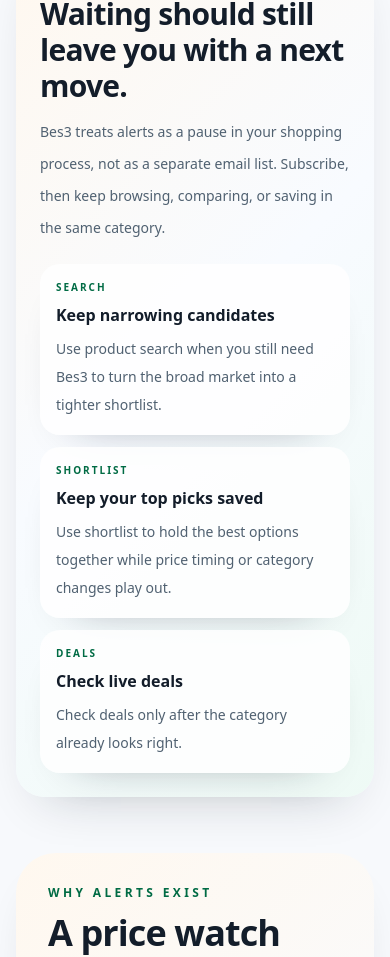
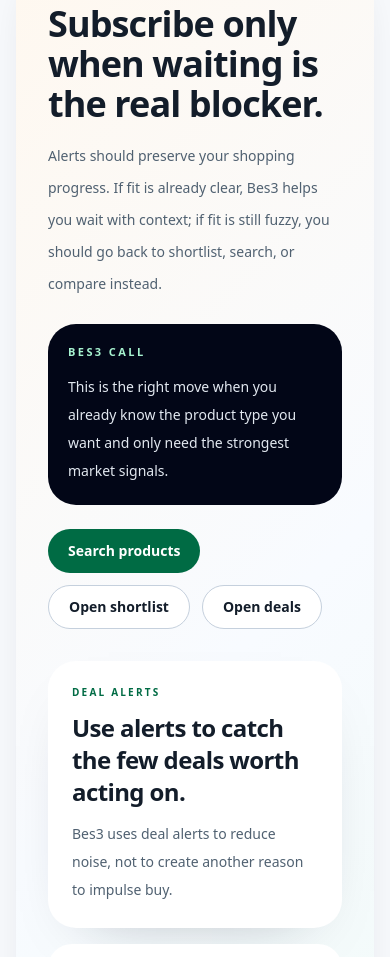
Before and after one commit to xxrenzhe/bes3, a Next.js app: page /newsletter in a window 390 px wide. Shown: the part 1464-2421 px from the top of the page. Built offline with nearby package versions, Linux system fonts and the light colour scheme; no server answers; the database is empty.

Commit message:
Land PMFrame timing decision panels

```diff
--- a/src/app/deals/page.tsx
+++ b/src/app/deals/page.tsx
@@ -6,6 +6,7 @@
 import { PrimaryCta } from '@/components/site/PrimaryCta'
 import { StructuredData } from '@/components/site/StructuredData'
 import { ShortlistActionBar } from '@/components/site/ShortlistActionBar'
+import { TimingDecisionPanel } from '@/components/site/TimingDecisionPanel'
 import { formatEditorialDate, getCategoryLabel, getFreshnessLabel } from '@/lib/editorial'
 import { buildPageMetadata } from '@/lib/metadata'
 import { buildMerchantExitPath } from '@/lib/merchant-links'
@@ -258,38 +259,16 @@
     }
   )
 
-  const dealsRoutes = [
-    {
-      eyebrow: 'Validate',
-      title: leadProduct?.slug ? 'Open the lead product page' : 'Recheck product fit',
-      description: 'Deals should be the last push, not the first filter. Recheck product fit before a discount pushes you toward the wrong item.',
-      href: leadProduct?.slug ? `/products/${leadProduct.slug}` : '/directory',
-      label: leadProduct?.slug ? 'Open product page' : 'Browse categories'
-    },
-    {
-      eyebrow: 'Save',
-      title: 'Keep top picks in shortlist',
-      description: 'Use shortlist to keep the good options together so a price move does not wipe out your comparison work.',
-      href: '/shortlist',
-      label: 'Open shortlist'
-    },
-    {
-      eyebrow: 'Watch',
-      title: leadProduct?.category ? `Track ${getCategoryLabel(leadProduct.category)}` : 'Start price alerts',
-      description: 'If the current deal is close but not quite right, set an alert rather than buying under pressure.',
-      href: leadProduct?.category
-        ? `/newsletter?intent=price-alert&category=${encodeURIComponent(leadProduct.category)}&cadence=priority`
-        : '/newsletter?intent=deals&cadence=priority',
-      label: 'Start price alert'
-    },
-    {
-      eyebrow: 'Explore',
-      title: 'Go back to categories',
-      description: 'When the discount looks better than the product fit, go back to category pages and keep the decision grounded.',
-      href: '/directory',
-      label: 'Browse categories'
-    }
-  ]
+  const leadSignalTone = leadDeal?.signal.id === 'buy-now' ? 'positive' : leadDeal?.signal.id === 'watch' ? 'warning' : 'default'
+  const leadDecisionText = !leadDeal
+    ? 'Use deals only after product fit is already clear. When timing is still fuzzy, shortlist and alerts beat impulse.'
+    : leadDeal.signal.id === 'buy-now'
+      ? 'The lead deal is sitting in one of the better tracked windows right now. If product fit is already clear, this is where checking the store price makes sense.'
+      : leadDeal.signal.id === 'good-value'
+        ? 'The lead deal is reasonable, but not a must-buy moment by itself. Save or compare if the product still needs one more decision pass.'
+        : leadDeal.signal.id === 'watch'
+          ? 'The discount exists, but the timing is still weak relative to the tracked range. This is a watch situation, not a rush situation.'
+          : 'Bes3 still needs more price history before it can turn this deal into a strong timing recommendation.'
 
   return (
     <PublicShell>
@@ -327,40 +306,54 @@
         </section>
 
         <section className="mx-auto max-w-7xl px-4 sm:px-6 lg:px-8">
-          <div className="rounded-[2.5rem] bg-[linear-gradient(135deg,#fff8ef_0%,#f8fbff_48%,#eefaf5_100%)] p-8 shadow-panel sm:p-10">
-            <div className="grid gap-8 xl:grid-cols-[1fr_0.95fr] xl:items-start">
-              <div>
-                <p className="editorial-kicker">How To Use Deals</p>
-                <h2 className="mt-3 font-[var(--font-display)] text-4xl font-black tracking-tight text-foreground">
-                  Let the price window guide timing, not just emotion.
-                </h2>
-                <p className="mt-4 max-w-3xl text-sm leading-8 text-muted-foreground">
-                  The right deal page should answer two questions fast: is the product still a fit, and is the current price actually good relative to the tracked range?
-                </p>
-                <div className="mt-6 rounded-[1.75rem] bg-slate-950 p-5 text-white">
-                  <p className="text-[11px] font-semibold uppercase tracking-[0.22em] text-emerald-200">Best next step</p>
-                  <p className="mt-3 text-sm leading-7 text-slate-200">
-                    Buy now only when product fit is already clear and the current offer sits near the best tracked part of the price window. Otherwise save it or start an alert.
-                  </p>
-                </div>
-              </div>
-
-              <div className="grid gap-4 sm:grid-cols-2">
-                {dealsRoutes.map((route) => (
-                  <Link
-                    key={route.title}
-                    href={route.href}
-                    className="rounded-[1.75rem] bg-white p-6 shadow-[0_24px_60px_-40px_rgba(15,23,42,0.35)] transition-transform hover:-translate-y-1"
-                  >
-                    <p className="text-[10px] font-bold uppercase tracking-[0.2em] text-primary">{route.eyebrow}</p>
-                    <h2 className="mt-3 font-[var(--font-display)] text-2xl font-black tracking-tight text-foreground">{route.title}</h2>
-                    <p className="mt-3 text-sm leading-7 text-muted-foreground">{route.description}</p>
-                    <p className="mt-5 text-sm font-semibold text-primary">{route.label} →</p>
-                  </Link>
-                ))}
-              </div>
-            </div>
-          </div>
+          <TimingDecisionPanel
+            eyebrow="Buy Or Wait"
+            title={leadProduct ? `Should you move on ${leadProduct.productName} now?` : 'Should you buy now or keep watching?'}
+            description="The deals page should surface the strongest live timing signal, then route you toward product validation, shortlist, or watch mode without emotional overreaction."
+            signalBadge={leadDeal?.signal.badge || 'Deals workflow'}
+            signalTitle={leadDeal?.signal.title || 'Use the tracked window before acting on a discount.'}
+            signalDescription={leadDeal?.signal.description || 'A live deal only matters after product fit is already clear. Otherwise it is just another distraction.'}
+            decisionText={leadDecisionText}
+            priceHistory={leadDeal?.priceHistory}
+            fallbackPrice={leadProduct?.bestOffer?.priceAmount ?? leadProduct?.priceAmount}
+            fallbackCurrency={leadProduct?.bestOffer?.priceCurrency || leadProduct?.priceCurrency || 'USD'}
+            tone={leadSignalTone}
+            metrics={[
+              {
+                label: 'Deals in view',
+                value: String(products.length),
+                note: 'Current results after filters.'
+              },
+              {
+                label: 'Buy window',
+                value: String(signalCounts['buy-now']),
+                note: 'Deals currently sitting near the best tracked range.'
+              },
+              {
+                label: 'Wait signals',
+                value: String(signalCounts.watch),
+                note: 'Deals that still look expensive relative to the tracked window.'
+              }
+            ]}
+            actions={[
+              {
+                href: leadProduct?.slug ? `/products/${leadProduct.slug}` : '/directory',
+                label: leadProduct?.slug ? 'Open lead product' : 'Browse categories'
+              },
+              {
+                href: '/shortlist',
+                label: 'Open shortlist',
+                variant: 'secondary'
+              },
+              {
+                href: leadProduct?.category
+                  ? `/newsletter?intent=price-alert&category=${encodeURIComponent(leadProduct.category)}&cadence=priority`
+                  : '/newsletter?intent=deals&cadence=priority',
+                label: 'Start price alert',
+                variant: 'secondary'
+              }
+            ]}
+          />
         </section>
 
         <section className="mx-auto max-w-7xl px-4 sm:px-6 lg:px-8">
--- a/src/app/newsletter/page.tsx
+++ b/src/app/newsletter/page.tsx
@@ -2,6 +2,7 @@
 import { DecisionReasonPanel } from '@/components/site/DecisionReasonPanel'
 import { PublicShell } from '@/components/layout/PublicShell'
 import { NewsletterSignup } from '@/components/site/NewsletterSignup'
+import { TimingDecisionPanel } from '@/components/site/TimingDecisionPanel'
 import { getArticlePath } from '@/lib/article-path'
 import { buildCategoryPath, categoryMatches } from '@/lib/category'
 import { getCategoryLabel } from '@/lib/editorial'
@@ -186,22 +187,49 @@
               </div>
             ))}
           </div>
-          <div className="rounded-[1.75rem] bg-[linear-gradient(135deg,#fff8ef_0%,#f8fbff_48%,#eefaf5_100%)] p-6 shadow-panel">
-            <p className="editorial-kicker">After You Subscribe</p>
-            <h2 className="mt-3 font-[var(--font-display)] text-3xl font-black tracking-tight text-foreground">Waiting should still leave you with a next move.</h2>
-            <p className="mt-3 text-sm leading-8 text-muted-foreground">
-              Bes3 treats alerts as a pause in your shopping process, not as a separate email list. Subscribe, then keep browsing, comparing, or saving in the same category.
-            </p>
-            <div className="mt-5 grid gap-3 sm:grid-cols-3">
-              {followUpRoutes.map((route) => (
-                <div key={route.title} className="rounded-[1.25rem] bg-white/85 p-4 shadow-[0_20px_45px_-35px_rgba(15,23,42,0.45)]">
-                  <p className="text-[10px] font-bold uppercase tracking-[0.2em] text-primary">{route.eyebrow}</p>
-                  <p className="mt-2 text-base font-semibold text-foreground">{route.title}</p>
-                  <p className="mt-2 text-sm leading-7 text-muted-foreground">{route.description}</p>
-                </div>
-              ))}
-            </div>
-          </div>
+          <TimingDecisionPanel
+            eyebrow="Wait On Purpose"
+            title="Subscribe only when waiting is the real blocker."
+            description="Alerts should preserve your shopping progress. If fit is already clear, Bes3 helps you wait with context; if fit is still fuzzy, you should go back to shortlist, search, or compare instead."
+            signalBadge={
+              selectedIntent === 'price-alert'
+                ? 'Price watch'
+                : selectedIntent === 'category-brief'
+                  ? 'Category update'
+                  : 'Deal alerts'
+            }
+            signalTitle={
+              selectedIntent === 'price-alert'
+                ? 'Wait for a worthwhile move, not for every tiny dip.'
+                : selectedIntent === 'category-brief'
+                  ? 'Stay current on the category without restarting research.'
+                  : 'Use alerts to catch the few deals worth acting on.'
+            }
+            signalDescription={
+              selectedIntent === 'price-alert'
+                ? `Bes3 will bring you back when ${selectedCategory ? `${selectedCategoryLabel} pricing` : 'pricing'} changes in a way that may justify action.`
+                : selectedIntent === 'category-brief'
+                  ? `Bes3 will keep ${selectedCategory ? selectedCategoryLabel : 'your category research'} warm while the market changes.`
+                  : 'Bes3 uses deal alerts to reduce noise, not to create another reason to impulse buy.'
+            }
+            decisionText={
+              selectedIntent === 'price-alert'
+                ? 'This is the right move when the shortlist or product fit is already mostly settled and timing is the only thing still open.'
+                : selectedIntent === 'category-brief'
+                  ? 'This is the right move when you want to stay oriented in the category while the shortlist is still evolving.'
+                  : 'This is the right move when you already know the product type you want and only need the strongest market signals.'
+            }
+            metrics={alertGuideCards.map((card) => ({
+              label: card.label,
+              value: card.value,
+              note: card.description
+            }))}
+            actions={followUpRoutes.slice(0, 3).map((route, index) => ({
+              href: route.href,
+              label: route.label,
+              variant: index === 0 ? 'primary' : 'secondary'
+            }))}
+          />
         </div>
         <DecisionReasonPanel
           eyebrow="Why alerts exist"
--- /dev/null
+++ b/src/components/site/TimingDecisionPanel.tsx
@@ -0,0 +1,111 @@
+import Link from 'next/link'
+import { PriceTrendSparkline } from '@/components/site/PriceTrendSparkline'
+import type { ProductPriceHistoryRecord } from '@/lib/site-data'
+
+type TimingDecisionMetric = {
+  label: string
+  value: string
+  note: string
+}
+
+type TimingDecisionAction = {
+  href: string
+  label: string
+  variant?: 'primary' | 'secondary'
+}
+
+export function TimingDecisionPanel({
+  eyebrow = 'Buy Or Wait',
+  title,
+  description,
+  signalBadge,
+  signalTitle,
+  signalDescription,
+  decisionLabel = 'Bes3 call',
+  decisionText,
+  metrics,
+  actions,
+  priceHistory,
+  fallbackPrice,
+  fallbackCurrency,
+  tone = 'default'
+}: {
+  eyebrow?: string
+  title: string
+  description: string
+  signalBadge: string
+  signalTitle: string
+  signalDescription: string
+  decisionLabel?: string
+  decisionText: string
+  metrics: TimingDecisionMetric[]
+  actions: TimingDecisionAction[]
+  priceHistory?: ProductPriceHistoryRecord[]
+  fallbackPrice?: number | null
+  fallbackCurrency?: string | null
+  tone?: 'default' | 'positive' | 'warning'
+}) {
+  return (
+    <section className="rounded-[2.5rem] bg-[linear-gradient(135deg,#fff8ef_0%,#f8fbff_48%,#eefaf5_100%)] p-8 shadow-panel sm:p-10">
+      <div className="grid gap-8 xl:grid-cols-[1.05fr_0.95fr] xl:items-start">
+        <div>
+          <p className="editorial-kicker">{eyebrow}</p>
+          <h2 className="mt-3 font-[var(--font-display)] text-4xl font-black tracking-tight text-foreground">{title}</h2>
+          <p className="mt-4 max-w-3xl text-sm leading-8 text-muted-foreground">{description}</p>
+
+          <div className="mt-6 rounded-[1.75rem] bg-slate-950 p-5 text-white">
+            <p className="text-[11px] font-semibold uppercase tracking-[0.22em] text-emerald-200">{decisionLabel}</p>
+            <p className="mt-3 text-sm leading-7 text-slate-200">{decisionText}</p>
+          </div>
+
+          <div className="mt-6 flex flex-wrap gap-3">
+            {actions.map((action) => (
+              <Link
+                key={`${action.href}-${action.label}`}
+                href={action.href}
+                className={
+                  action.variant === 'secondary'
+                    ? 'inline-flex min-h-[44px] items-center justify-center rounded-full border border-border bg-white px-5 text-sm font-semibold text-foreground transition-colors hover:bg-muted'
+                    : 'inline-flex min-h-[44px] items-center justify-center rounded-full bg-primary px-5 text-sm font-semibold text-primary-foreground'
+                }
+              >
+                {action.label}
+              </Link>
+            ))}
+          </div>
+        </div>
+
+        <div className="space-y-4">
+          <div className="rounded-[1.75rem] bg-white p-6 shadow-[0_24px_60px_-40px_rgba(15,23,42,0.35)]">
+            <div className="flex items-start justify-between gap-4">
+              <div>
+                <p className="text-[10px] font-bold uppercase tracking-[0.22em] text-primary">{signalBadge}</p>
+                <h3 className="mt-3 font-[var(--font-display)] text-2xl font-black tracking-tight text-foreground">{signalTitle}</h3>
+              </div>
+            </div>
+            <p className="mt-3 text-sm leading-7 text-muted-foreground">{signalDescription}</p>
+            {priceHistory ? (
+              <PriceTrendSparkline
+                priceHistory={priceHistory}
+                fallbackPrice={fallbackPrice}
+                fallbackCurrency={fallbackCurrency}
+                className="mt-5"
+                tone={tone}
+              />
+            ) : null}
+          </div>
+
+          <div className="grid gap-4 sm:grid-cols-3 xl:grid-cols-1">
+            {metrics.map((metric) => (
+              <div key={metric.label} className="rounded-[1.5rem] bg-white p-5 shadow-[0_20px_45px_-35px_rgba(15,23,42,0.35)]">
+                <p className="text-[10px] font-bold uppercase tracking-[0.22em] text-muted-foreground">{metric.label}</p>
+                <p className="mt-3 text-2xl font-black text-foreground">{metric.value}</p>
+                <p className="mt-2 text-sm leading-6 text-muted-foreground">{metric.note}</p>
+              </div>
+            ))}
+          </div>
+        </div>
+      </div>
+    </section>
+  )
+}
```
Also changed, not shown: src/app/products/[slug]/page.tsx (+66 -0 lines).
